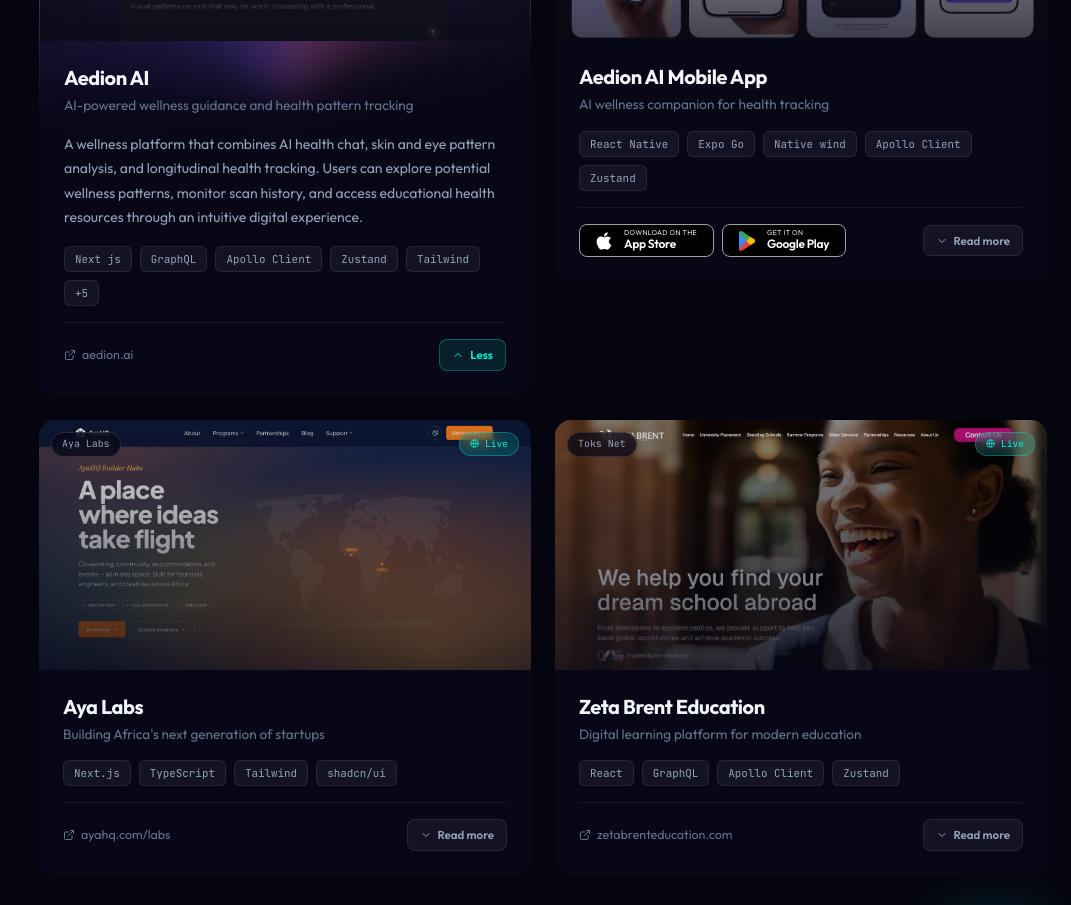
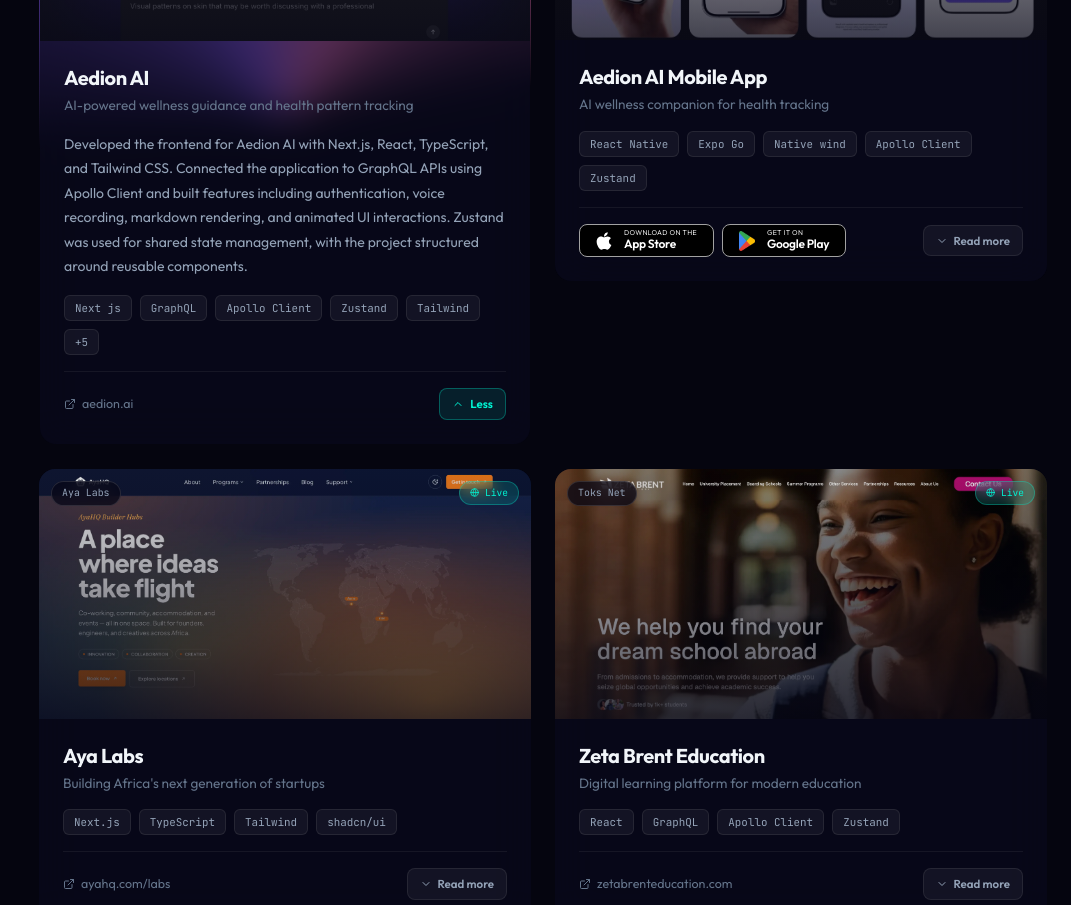
Before and after one commit to pearlodi/web-portfolio, a React (Vite) app: page / in a window 1280 px wide. Shown: the part 1400-2305 px from the top of the page, without its empty margins (209-1280 px from the left). Built offline with nearby package versions, Linux system fonts and the light colour scheme.

Commit message:
add updates to projects artifacts

```diff
--- a/src/app/components/ArtifactsSection.tsx
+++ b/src/app/components/ArtifactsSection.tsx
@@ -20,7 +20,7 @@
     name: "Aedion AI",
     tagline: "AI-powered wellness guidance and health pattern tracking",
     description:
-      "A wellness platform that combines AI health chat, skin and eye pattern analysis, and longitudinal health tracking. Users can explore potential wellness patterns, monitor scan history, and access educational health resources through an intuitive digital experience.",
+      "Developed the frontend for Aedion AI with Next.js, React, TypeScript, and Tailwind CSS. Connected the application to GraphQL APIs using Apollo Client and built features including authentication, voice recording, markdown rendering, and animated UI interactions. Zustand was used for shared state management, with the project structured around reusable components.",
     tags: ["Next js", "GraphQL", "Apollo Client", "Zustand", "Tailwind", "+5"],
     variant: "pink" as const,
     status: "live",
@@ -67,7 +67,7 @@
     name: "Zeta Brent Education",
     tagline: "Digital learning platform for modern education",
     description:
-      "Comprehensive e-learning platform featuring course management, student progress monitoring, interactive learning experiences, and educator tools. Built to deliver a seamless online education experience across devices.",
+      "Built the frontend for a study abroad consultancy website using React and TypeScript. Developed multiple pages for programs, admissions, visa guidance, and student applications. Implemented form flows for inquiries and consultations, along with responsive layouts for mobile and desktop users. Focused on clean navigation and structured UI to help students easily explore services and submit applications.",
     tags: ["React", "GraphQL", "Apollo Client", "Zustand"],
     variant: "amber" as const,
     status: "live",
```
